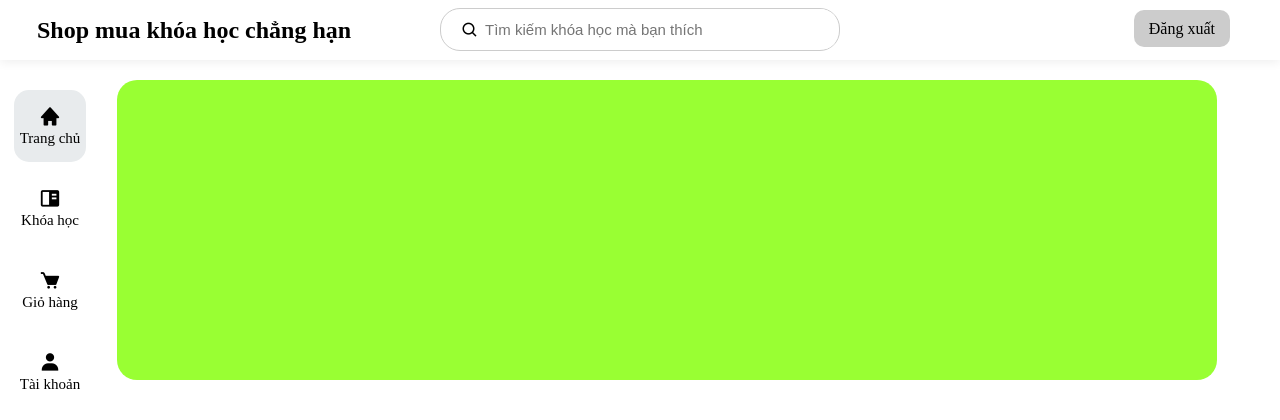
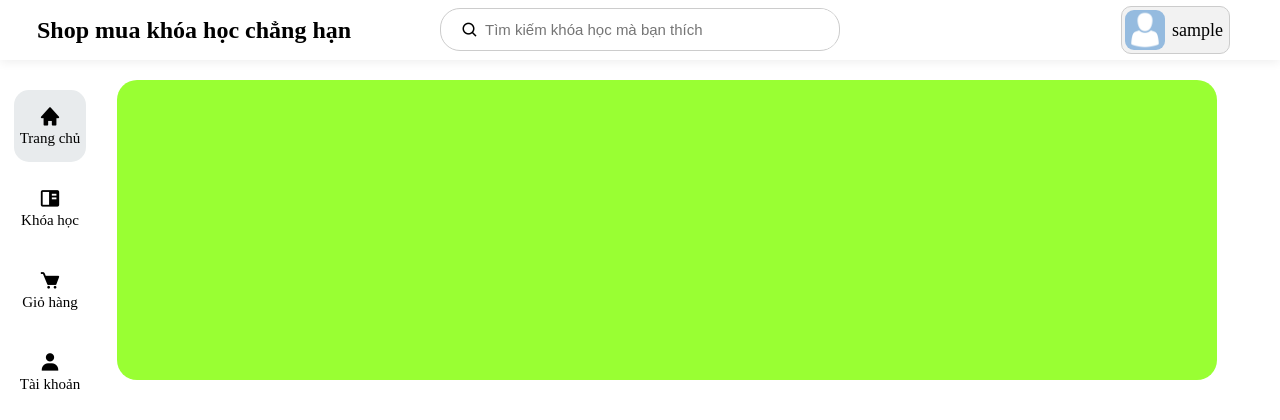
Before and after one commit to PhamTienThanhCong/website_buy_sell_coursera, a PHP site: page / in a window 1280 px wide. Shown: the top 420 px of the page. Run offline with PHP 8.4, Linux system fonts and the light colour scheme; the visitor is signed in with stand-in values (Sample User, id 1); data comes from the database, SQL or seed files in the repository.

Commit message:
login loogut

```diff
--- a/css/header.css
+++ b/css/header.css
@@ -53,13 +53,13 @@ header form i{
     margin-left: 20px;
     transform: translateY(3px);
 }
-.user{
+.user,.user-login{
     display: inline-block;
     position: absolute;
     right: 50px;
     top: 20px;
 }
-.user a{
+.user-a{
     text-decoration: none;
     padding: 10px 15px;
     background-color: #ccc;
@@ -113,6 +113,64 @@ li:hover{
     float: left;
 }
 
+.user-login{
+    background-color: #f2f2f2;
+    height: 35px;
+    transform: translateY(-14px);
+    padding: 3px 6px;
+    padding-left: 3px;
+    padding-bottom: 43px;
+    border-radius: 10px;
+    border: 1.5px solid #ccc;
+    cursor: pointer;
+}
+.user-avatar{
+    width: 40px;
+    height: 40px;
+    border-radius: 9px;
+    overflow: hidden;
+    display: inline-block;
+}
+.user-avatar img{
+    width: 100%;
+    height: 100%;
+    object-fit: cover;
+    object-position: center;
+}
+.user-name{
+    display: inline-block;
+    font-size: 18px;
+    transform: translateY(-14px);
+    margin-left: 3px;
+}
+.user-login:hover .sub-nav-user{
+    opacity: 1;
+}
+
+.sub-nav-user{
+    width: 160px;
+    height: auto;
+    background-color: white;
+    margin-left: -15px;
+    box-shadow: 0 4px 8px 0 rgba(0, 0, 0, 0.2), 0 6px 20px 0 rgba(0, 0, 0, 0.19);
+    border-bottom-right-radius: 10px;
+    border-bottom-left-radius: 10px;
+    padding-top: 10px;
+    transition: all 0.5s;
+    opacity: 0;
+
+}
+.sub-nav{
+    width: 160px;
+    padding: 0;
+    height: 40px;
+    border-radius: 0;
+    margin: 0;
+}
+.sub-nav a{
+    padding: 0
+}
+
 /* footer{
     width: 100%;
     height: 400px;
--- a/default/header.php
+++ b/default/header.php
@@ -6,13 +6,36 @@
                 <input type="text" name="search" placeholder= "Tìm kiếm khóa học mà bạn thích">
             </div>
         </form>
-        <div class=user>
-            <?php if(isset($_SESSION['name'])){ ?>
-                <a id="btn-logout" style="cursor: pointer">Đăng xuất</a>
-            <?php } else { ?>
-                <a href="./login_and_register.php">Đăng nhập</a>
-            <?php } ?>
-        </div>
+        <?php if(isset($_SESSION['name'])){ ?>
+            <div class='user-login'>
+                <div class='user-avatar'>
+                    <?php if ($_SESSION['image'] == 'null') { ?>
+                        <img src="./public/images/default/avata.png" alt="">
+                    <?php }else{ ?>
+                        <img src="./public/images/upload/<?php echo $_SESSION['image']?>" alt="">
+                    <?php } ?>
+                    <ul class = "sub-nav-user">
+                        <li class = "sub-nav">
+                            <a href="">Tài khoản của tôi</a>
+                        </li>
+                        <li class = "sub-nav">
+                            <a href="./my_cart.php">Giỏ hàng của tôi</a>
+                        </li>
+                        <li class = "sub-nav">
+                            <a id="btn-logout" style="cursor: pointer">Đăng xuất</a>
+                        </li>
+                    </ul>
+                </div>
+                <div class='user-name'>
+                    <?php echo $_SESSION['name']?>
+                </div>
+            </div>
+        <?php } else { ?>
+            <div class=user>
+                <a class="user-a" href="./login_and_register.php">Đăng nhập</a>
+            </div>
+        <?php } ?>
+
 
     </header>
     <div class="hinder"></div>
--- a/login_and_register.php
+++ b/login_and_register.php
@@ -36,7 +36,7 @@
             </div>
         </form>
         <div class=user>
-            <a id="back-home" href="./index.php">Trang chủ</a>
+            <a class="user-a" id="back-home" href="./index.php">Trang chủ</a>
         </div>
   </header>
   <div style="width: 60px"></div>
--- a/script/index.js
+++ b/script/index.js
@@ -22,6 +22,8 @@ $(document).ready(function() {
 
             }
         });
-        $(this).parent().html("<a href='./login_and_register.php'>Đăng nhập</a>")
+        $('.user-login').html('<a class="user-a" href="./login_and_register.php">Đăng nhập</a>');
+        $('.user-login').addClass('user');
+        $('.user').removeClass('user-login');
     })
 })
```
